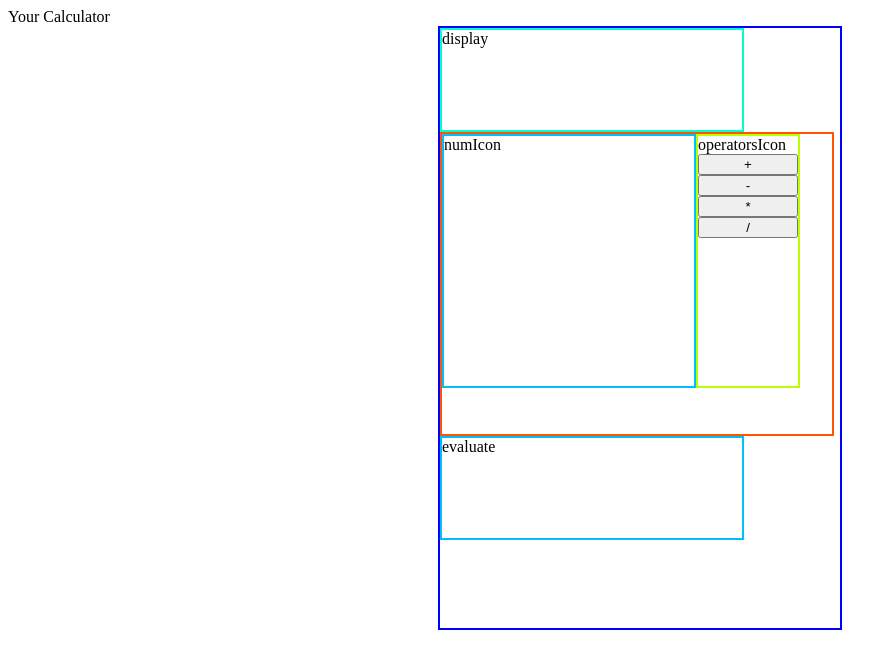
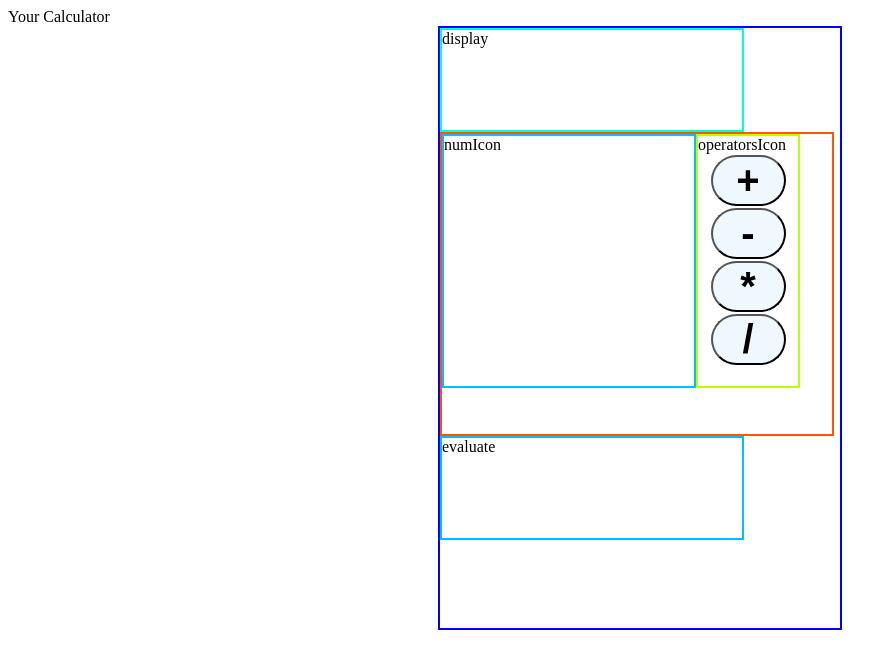
Before and after one commit to bPyleII/calculator, a plain HTML site: page index.html in a window 1280 px wide. Shown: the whole page, without its empty margins (0-896 px from the left). Drawn offline with Linux system fonts and the light colour scheme.

Commit message:
Style the operator buttons to be rounded and fill with color on hover

```diff
--- a/style.css
+++ b/style.css
@@ -34,6 +34,20 @@
     border: 2px solid rgb(187, 255, 0) ;
 }
 
+#add, #subtract, #multiply, #divide{
+    background-color: aliceblue;
+    font-size: 40px;
+    font-weight: 700;
+    margin: 1px auto;
+    width: 75px;
+    border-radius: 30px;
+    transition: ease-out 0.3s;
+}
+
+#add:hover, #subtract:hover, #multiply:hover, #divide:hover{
+    box-shadow: inset 75px 0 0 0 rgb(80, 191, 255);
+}
+
 #evaluate{
     /*display: flex;*/
     height: 100px;
```
